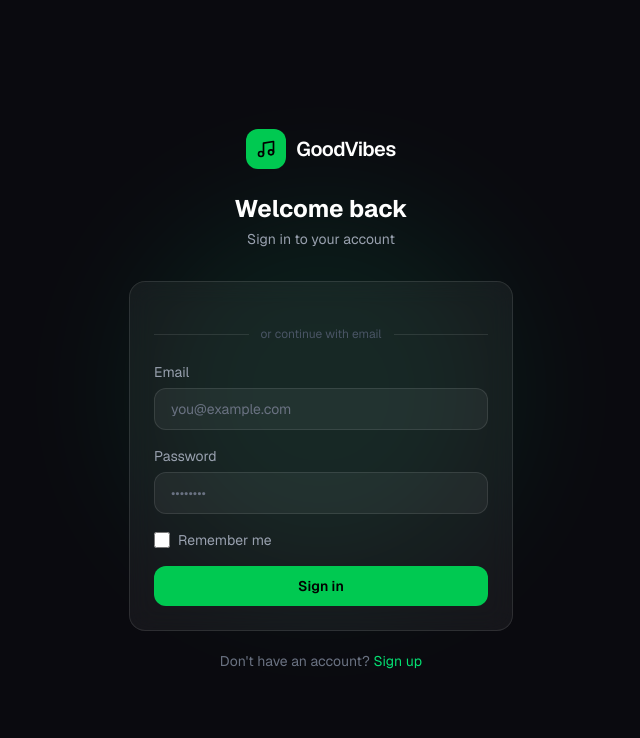
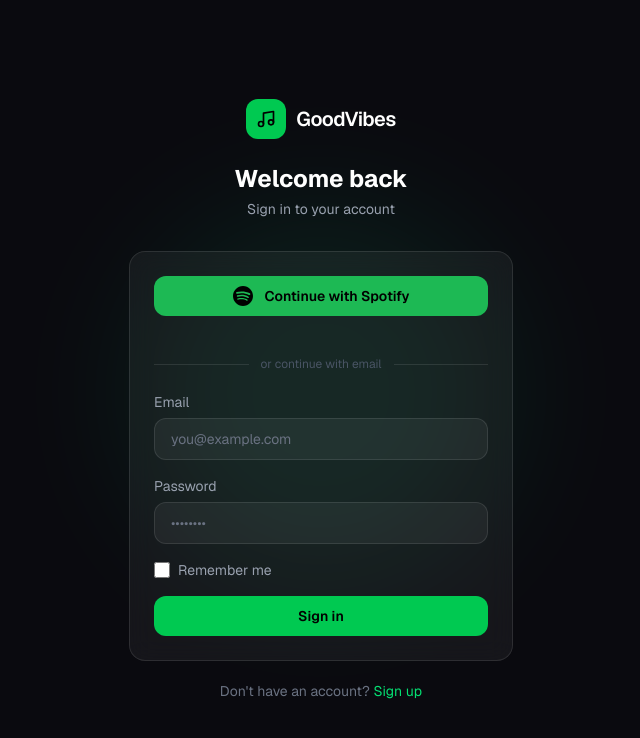
Before and after one commit to cognitifabric/goodvibes-frontend, a Next.js app: page /login in a window 1280 px wide. Shown: the top 738 px of the page, without its empty margins (319-959 px from the left). Built offline with nearby package versions, Linux system fonts and the light colour scheme; no server answers.

Commit message:
feat: Spotify login/signup buttons on auth pages

```diff
--- a/src/app/(auth)/login/page.tsx
+++ b/src/app/(auth)/login/page.tsx
@@ -2,6 +2,7 @@
 import React, { useState, FormEvent } from "react";
 import { Music } from "lucide-react";
 import GoogleOAuthButton from "@/app/_components/shared/GoogleOAuthButton";
+import SpotifyLoginButton from "@/app/_components/shared/SpotifyLoginButton";
 
 export default function LoginPage() {
   const [email, setEmail] = useState("");
@@ -74,6 +75,9 @@
               {error}
             </div>
           )}
+
+          {/* Spotify login */}
+          <SpotifyLoginButton />
 
           {/* Google OAuth */}
           <GoogleOAuthButton onError={setError} />
--- a/src/app/(auth)/signup/page.tsx
+++ b/src/app/(auth)/signup/page.tsx
@@ -2,6 +2,7 @@
 import React, { useState, FormEvent } from "react";
 import { Music, CheckCircle } from "lucide-react";
 import GoogleOAuthButton from "@/app/_components/shared/GoogleOAuthButton";
+import SpotifyLoginButton from "@/app/_components/shared/SpotifyLoginButton";
 
 export default function SignupPage() {
   const [firstName, setFirstName] = useState("");
@@ -101,6 +102,9 @@
               {error}
             </div>
           )}
+
+          {/* Spotify signup */}
+          <SpotifyLoginButton label="Sign up with Spotify" />
 
           {/* Google OAuth */}
           <GoogleOAuthButton onError={setError} />
--- /dev/null
+++ b/src/app/_components/shared/SpotifyLoginButton.tsx
@@ -0,0 +1,30 @@
+"use client";
+import React from "react";
+
+interface Props {
+  label?: string;
+}
+
+export default function SpotifyLoginButton({ label = "Continue with Spotify" }: Props) {
+  const BACKEND = process.env.NEXT_PUBLIC_BACKEND_URL || "";
+
+  function handleClick() {
+    // Redirect directly to backend Spotify OAuth start — the backend handles the full flow
+    // and redirects back to /dashboard on success
+    const url = `${BACKEND}/api/user/auth/spotify/start`;
+    window.location.href = url;
+  }
+
+  return (
+    <button
+      onClick={handleClick}
+      className="w-full flex items-center justify-center gap-3 bg-[#1DB954] hover:bg-[#1ed760] text-black font-semibold rounded-xl px-5 py-2.5 text-sm transition-colors"
+    >
+      {/* Spotify logo */}
+      <svg viewBox="0 0 24 24" className="w-5 h-5 fill-black flex-shrink-0">
+        <path d="M12 0C5.4 0 0 5.4 0 12s5.4 12 12 12 12-5.4 12-12S18.66 0 12 0zm5.521 17.34c-.24.359-.66.48-1.021.24-2.82-1.74-6.36-2.101-10.561-1.141-.418.122-.779-.179-.899-.539-.12-.421.18-.78.54-.9 4.56-1.021 8.52-.6 11.64 1.32.42.18.479.659.301 1.02zm1.44-3.3c-.301.42-.841.6-1.262.3-3.239-1.98-8.159-2.58-11.939-1.38-.479.12-1.02-.12-1.14-.6-.12-.48.12-1.021.6-1.141C9.6 9.9 15 10.561 18.72 12.84c.361.181.54.78.241 1.2zm.12-3.36C15.24 8.4 8.82 8.16 5.16 9.301c-.6.179-1.2-.181-1.38-.721-.18-.601.18-1.2.72-1.381 4.26-1.26 11.28-1.02 15.721 1.621.539.3.719 1.02.419 1.56-.299.421-1.02.599-1.559.3z" />
+      </svg>
+      {label}
+    </button>
+  );
+}
```
